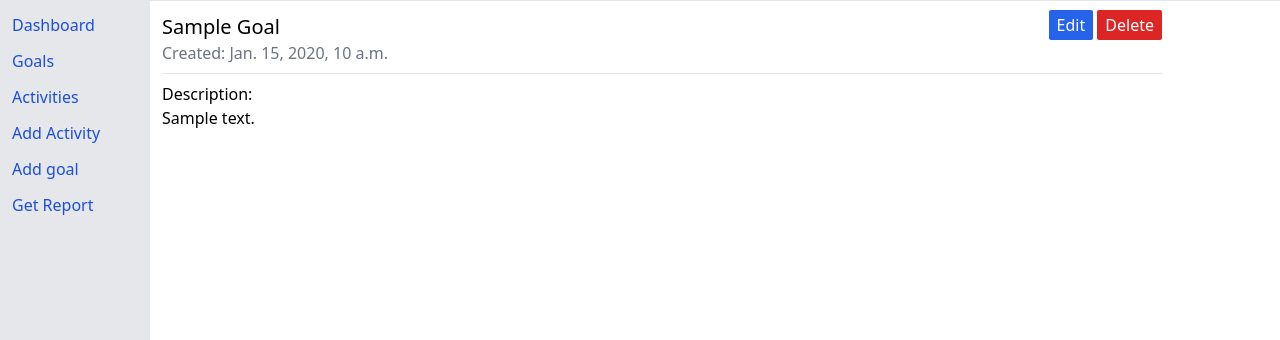
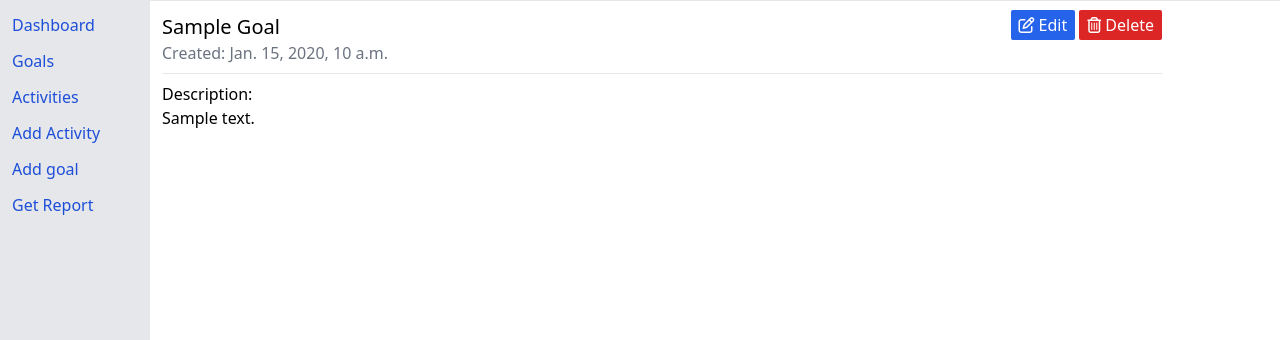
Before and after one commit to Cmmh1101/daily-tracker, a Django app: page /goals/1 in a window 1280 px wide. Shown: the part 80-420 px from the top of the page. Run offline with Django 4.2, Linux system fonts and the light colour scheme; a user stored in the database is signed in; tables that the repository leaves empty hold one stand-in row (values such as "Sample post"); style sheets or scripts are compiled from the project's sources; some libraries are stand-ins or nearby versions.

Commit message:
add icons

```diff
--- a/dashboard/templates/dashboard/activity.html
+++ b/dashboard/templates/dashboard/activity.html
@@ -1,5 +1,4 @@
 {% extends 'base.html' %}
-{% load icons%}
 {% block body %}
 <div>
     <div class="flex justify-between">
@@ -8,8 +7,8 @@
     <span class="text-gray-500">Created: {{ activity.created_at }}</span>
   </div>
   <div>
-    <a href="{%url 'editActivity' activity.id %}" class="bg-blue-600 text-white px-2 py-1 rounded-sm"><i class="fas fa-edit"></i>Edit{% icon 'edit' %}</a>
-    <a href="{% url "deleteActivity" activity.id %}" class="bg-red-600 text-white px-2 rounded-sm py-1">Delete</a>
+    <a href="{%url 'editActivity' activity.id %}" class="bg-yellow-500 text-white px-2 py-1 rounded-sm"><i class="fa-regular fa-pen-to-square mr-1"></i>Edit</a>
+    <a href="{% url "deleteActivity" activity.id %}" class="bg-red-600 text-white px-2 rounded-sm py-1"><i class="fa-regular fa-trash-can mr-1"></i>Delete</a>
   </div>
 </div>
 
--- a/dashboard/templates/dashboard/editActivity.html
+++ b/dashboard/templates/dashboard/editActivity.html
@@ -8,7 +8,7 @@
 
             {{ form.as_p }}
 
-            <input type="submit" value="Add Activity" class="bg-blue-500 text-white py-2 px-4 rounded cursor-pointer">
+            <input type="submit" value="Save Changes" class="bg-blue-500 text-white py-2 px-4 rounded cursor-pointer">
         </form>
     </div>
 {% endblock body %}
--- a/dashboard/templates/dashboard/goal.html
+++ b/dashboard/templates/dashboard/goal.html
@@ -7,8 +7,8 @@
     <span class="text-gray-500">Created: {{ goal.created_at }}</span>
   </div>
   <div>
-    <a href="{%url 'editGoal' goal.id %}" class="bg-blue-600 text-white px-2 py-1 rounded-sm">Edit</a>
-    <a href="{% url "deleteGoal" goal.id %}" class="bg-red-600 text-white px-2 py-1 rounded-sm">Delete</a>
+    <a href="{%url 'editGoal' goal.id %}" class="bg-blue-600 text-white px-2 py-1 rounded-sm"><i class="fa-regular fa-pen-to-square mr-1"></i>Edit</a>
+    <a href="{% url "deleteGoal" goal.id %}" class="bg-red-600 text-white px-2 py-1 rounded-sm"><i class="fa-regular fa-trash-can mr-1"></i>Delete</a>
   </div>
 </div>
 
--- a/requirements.txt
+++ b/requirements.txt
@@ -16,7 +16,6 @@ Django==3.2.8
 django-chartjs==2.3.0
 django-crispy-forms==1.13.0
 django-environ==0.11.2
-django-icons==23.3
 django-tailwind==3.6.0
 gunicorn==20.1.0
 html5lib==1.1
--- a/theme/templates/base.html
+++ b/theme/templates/base.html
@@ -1,5 +1,4 @@
 {% load static tailwind_tags %}
-{% load icons %}
 <!DOCTYPE html>
 <html lang="en">
 	<head>
@@ -7,6 +6,7 @@
 		<meta charset="UTF-8">
 		<meta name="viewport" content="width=device-width, initial-scale=1.0">
 		<meta http-equiv="X-UA-Compatible" content="ie=edge">
+		<link rel="stylesheet" href="https://cdnjs.cloudflare.com/ajax/libs/font-awesome/6.4.2/css/all.min.css" integrity="sha512-z3gLpd7yknf1YoNbCzqRKc4qyor8gaKU1qmn+CShxbuBusANI9QpRohGBreCFkKxLhei6S9CQXFEbbKuqLg0DA==" crossorigin="anonymous" referrerpolicy="no-referrer" />
 		{% tailwind_css %}
 		<link rel="stylesheet" href="{% static 'css/dist/styles.css' %}" />
 		{% block script %}{% endblock %}
```
Also changed, not shown: daily_tracker/settings.py (+0 -7 lines).
